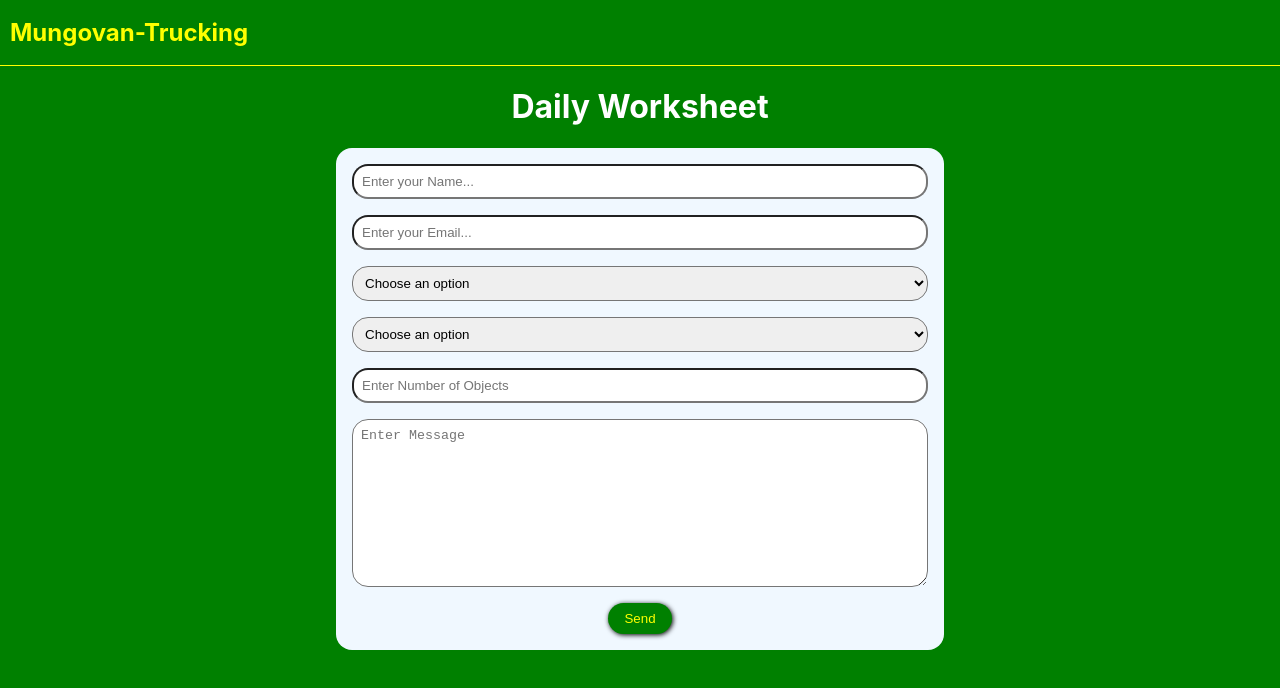
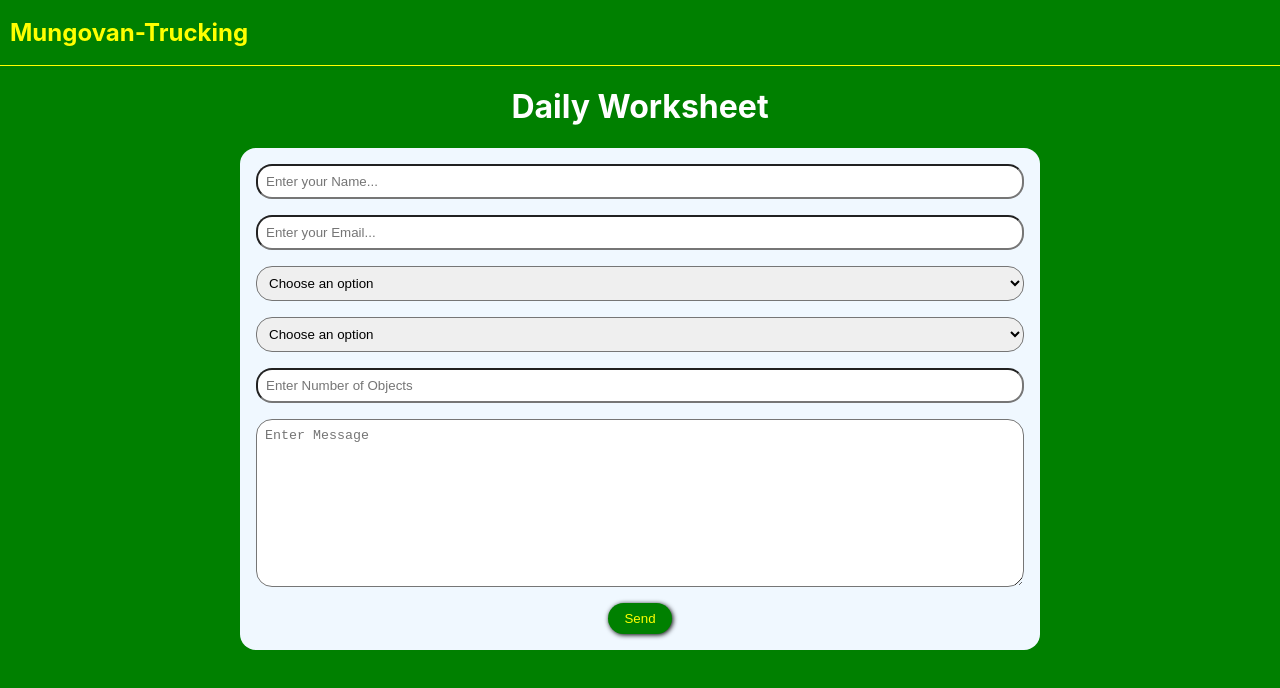
Before and after one commit to jlloyd0430/Mungovan-Trucking, a React (Create React App) app: page / in a window 1280 px wide. Shown: the top 688 px of the page. Built offline with nearby package versions, Linux system fonts and the light colour scheme.

Commit message:
refactor css

```diff
--- a/src/App.css
+++ b/src/App.css
@@ -25,7 +25,7 @@ form {
   display: flex;
   flex-direction: column;
   gap: 1rem;
-  width: 45%;
+  width: 60%;
   margin: auto;
   background-color: aliceblue;
   padding: 1rem;
```
